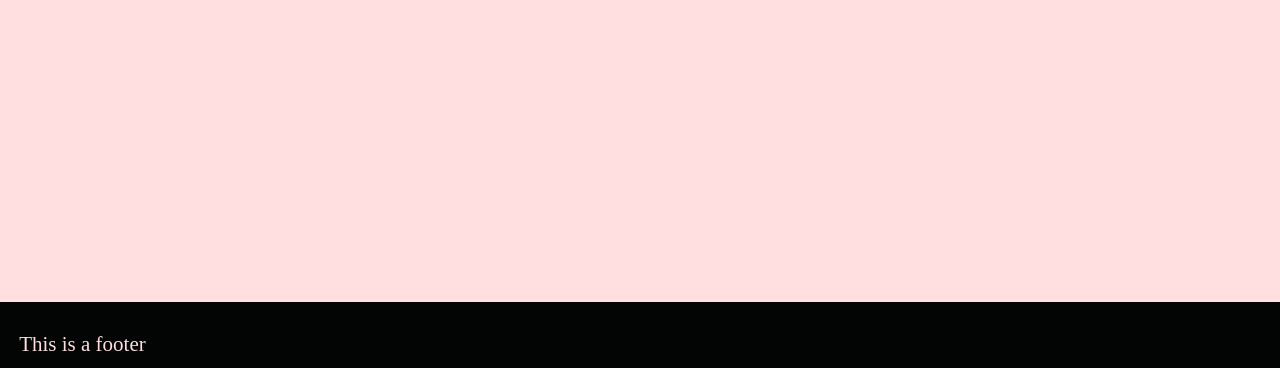
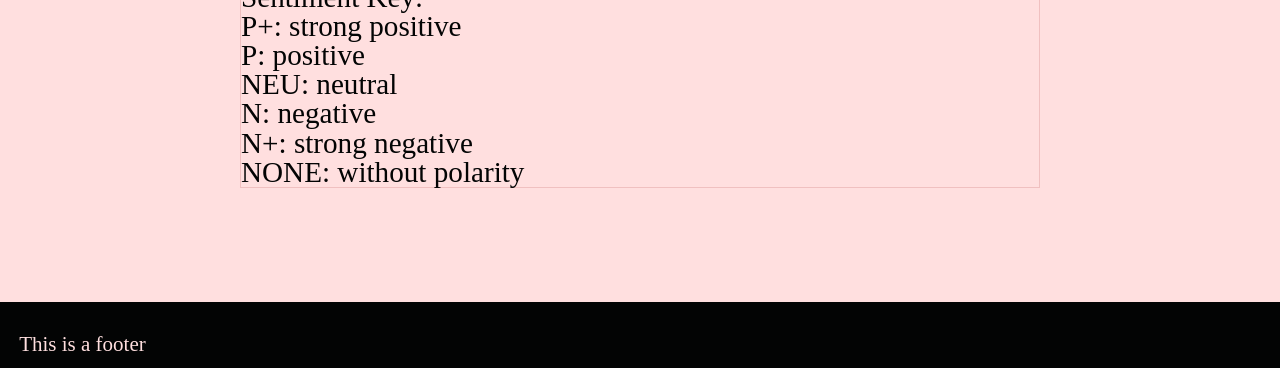
Before and after one commit to Loromi/evaluate-news-nlp, a website built with webpack: page src/client/views/index.html in a window 1280 px wide. Shown: the part 432-800 px from the top of the page. Built offline with nearby package versions, Linux system fonts and the light colour scheme; no server answers.

Commit message:
feat: added key to explain sentiment score

```diff
--- a/src/client/index.js
+++ b/src/client/index.js
@@ -5,6 +5,7 @@ import './styles/base.scss'
 import './styles/footer.scss'
 import './styles/form.scss'
 import './styles/header.scss'
+import './styles/results.scss'
 
 fetch('http://localhost:8080/return_data', {
     method: "POST",
--- /dev/null
+++ b/src/client/styles/results.scss
@@ -0,0 +1,5 @@
+#scoreKey {
+    border: 1px solid #f0c0c0;
+    font-weight: lighter;
+    font-size: smaller;
+}
--- a/src/client/views/index.html
+++ b/src/client/views/index.html
@@ -61,6 +61,17 @@
                     </div>
                 </div>
             </div>
+            <div id="scoreKey">
+                <h3>Sentiment Key:</h3>
+                <ul>
+                    <li>P+: strong positive</li>
+                    <li>P: positive</li>
+                    <li>NEU: neutral</li>
+                    <li>N: negative</li>
+                    <li>N+: strong negative</li>
+                    <li>NONE: without polarity</li>
+                </ul>
+            </div>
         </section>
     </main>
 
```
